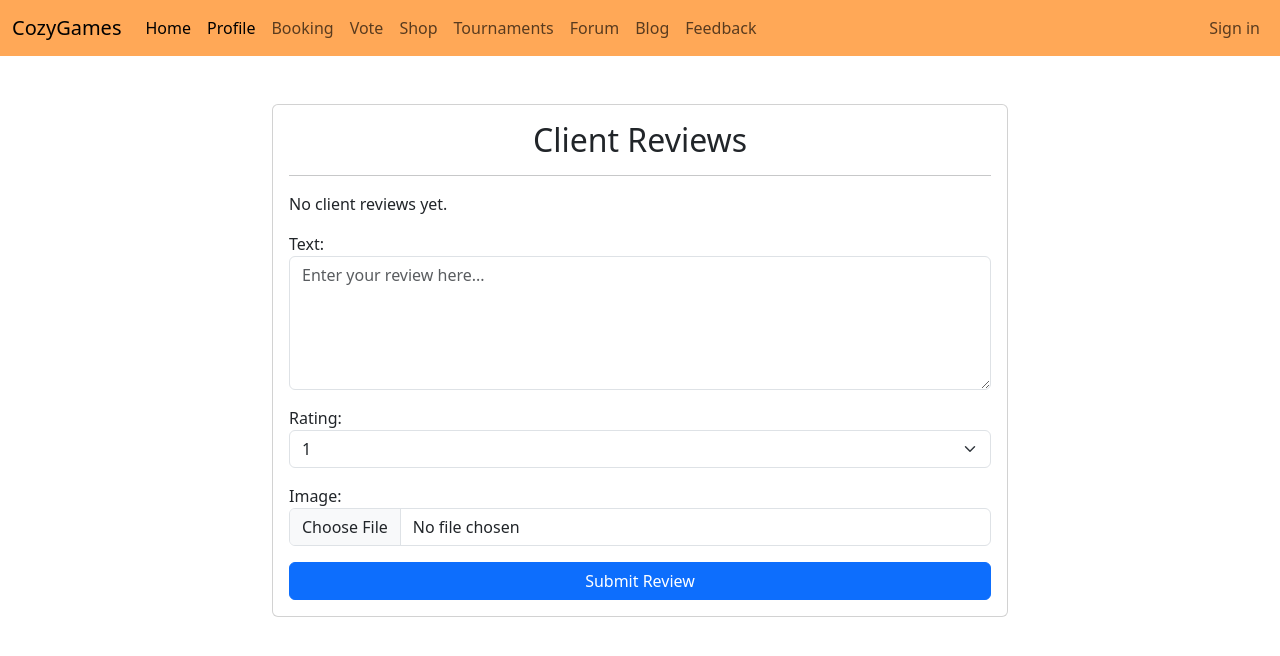
After one commit to Crusazer/CozyGames, a Django app: page /forum/create_review/ in a window 1280 px wide. The commit adds this page. Shown: the top 656 px of the page. Run offline with Django 5.2, Linux system fonts and the light colour scheme; parts of the project's set-up code (start-up, migrations or seed data) failed here and were passed over.

Commit message:
Added feedback Added library pillow to work with images

```diff
--- a/cozygames/tasks.py
+++ b/cozygames/tasks.py
@@ -1,6 +1,4 @@
 from celery import shared_task
-from datetime import datetime
-from celery import Celery
 
 
 @shared_task()
--- a/cozygames_core/templates/base.html
+++ b/cozygames_core/templates/base.html
@@ -46,6 +46,9 @@
                 <li class="nav-item">
                     <a class="nav-link" href="#">Blog</a>
                 </li>
+                <li class="nav-item">
+                    <a class="nav-link" href="{% url 'forum:client_reviews' %}">Feedback</a>
+                </li>
             </ul>
             <ul class="navbar-nav">
                 <li class="nav-item">
--- a/cozygames_core/urls.py
+++ b/cozygames_core/urls.py
@@ -17,9 +17,15 @@ Including another URLconf
 from django.contrib import admin
 from django.urls import path, include
 
+from cozygames_core import settings
+
 urlpatterns = [
     path('admin/', admin.site.urls),
     path('', include('cozygames.urls', namespace='booking')),
     path('users/', include('users.urls', namespace='user')),
     path('forum/', include('forum.urls', namespace='forum'))
 ]
+
+if settings.DEBUG:
+    from django.conf.urls.static import static
+    urlpatterns += static(settings.MEDIA_URL, document_root=settings.MEDIA_ROOT)
--- a/forum/admin.py
+++ b/forum/admin.py
@@ -22,3 +22,8 @@ class QuestionAdmin(admin.ModelAdmin):
 @admin.register(models.Message)
 class MessageAdmin(admin.ModelAdmin):
     pass
+
+
+@admin.register(models.ClientReview)
+class ClientReviewAdmin(admin.ModelAdmin):
+    pass
--- a/forum/apps.py
+++ b/forum/apps.py
@@ -4,3 +4,6 @@ from django.apps import AppConfig
 class ForumConfig(AppConfig):
     default_auto_field = 'django.db.models.BigAutoField'
     name = 'forum'
+
+    def ready(self):
+        import forum.tasks
--- a/forum/forms.py
+++ b/forum/forms.py
@@ -1,5 +1,6 @@
 from django import forms
 from . import models
+from . import tasks
 
 
 class MessageForm(forms.ModelForm):
@@ -33,3 +34,23 @@ class CreateQuestionForm(forms.ModelForm):
         widgets = {
             'author': forms.HiddenInput(),
         }
+
+
+class CreateReviewForm(forms.ModelForm):
+    class Meta:
+        RATING_CHOICES = [(i, str(i)) for i in range(1, 6)]
+        model = models.ClientReview
+        fields = ('text', 'rating', 'image')
+        widgets = {
+            'text': forms.Textarea(attrs={'class': 'form-control magic-mint-focus', 'rows': 5,
+                                          'placeholder': 'Enter your review here...'}),
+            'rating': forms.Select(choices=RATING_CHOICES, attrs={'class': 'form-select'}),
+            'image': forms.ClearableFileInput(attrs={'class': 'form-control'}),
+        }
+
+    # def save(self, commit=True, *args, **kwargs):
+    #     instance = super().save(*args, **kwargs)
+    #     if instance.image and commit:
+    #         tasks.create_thumbnail_image.delay(instance.__class__.__name__, instance.id, (100, 100))
+    #
+    #     return instance
--- a/forum/models.py
+++ b/forum/models.py
@@ -1,6 +1,9 @@
 from django.contrib.auth.models import User
 from django.db import models
 from django.db.models import QuerySet
+from django.core import validators
+
+from cozygames_core import settings
 
 
 class Theme(models.Model):
@@ -36,3 +39,26 @@ class Message(models.Model):
 
     def __str__(self):
         return f"Message from {self.user.username} on {self.date}"
+
+
+class ClientReview(models.Model):
+    user = models.ForeignKey(User, related_name='user', null=True, blank=True, on_delete=models.SET_NULL)
+    text = models.TextField(blank=False, null=False)
+    rating = models.PositiveSmallIntegerField(blank=False, null=False, validators=[validators.MinValueValidator(0),
+                                                                                   validators.MaxValueValidator(5)])
+    date_posted = models.DateTimeField(auto_now_add=True, null=False)
+    image = models.ImageField(upload_to='client_reviews/', blank=True, null=True)
+    objects: QuerySet
+
+    def get_photo_url(self) -> str | None:
+        if self.image:
+            return self.image.url
+
+    def get_thumbnail_url(self) -> str | None:
+        if self.image:
+            thumbnail_name = 'thumbnails/' + self.image.name.split('/')[-1]
+            return settings.MEDIA_URL + thumbnail_name
+        return None
+
+    def __str__(self):
+        return f"Review from {self.user or 'anonymous'} on {self.date_posted}"
--- /dev/null
+++ b/forum/templates/forum/client_reviews.html
@@ -0,0 +1,50 @@
+{% extends 'base.html' %}
+{% block title %}Cozygames: Client Reviews{% endblock %}
+{% block body %}
+<div class="container mt-5">
+    <div class="row justify-content-center">
+        <div class="col-lg-8">
+            <div class="card">
+                <div class="card-body">
+                    <h2 class="card-title text-center">Client Reviews</h2>
+                    <hr>
+                    {% for review in client_reviews %}
+                    <div class="card mb-3">
+                        <div class="card-body">
+                            <p class="card-text">{{ review.text }}</p>
+                            <p class="card-text"><small class="text-muted">Rating: {{ review.rating }}</small></p>
+                            {% if review.image %}
+                            <a href="#" data-bs-toggle="modal" data-bs-target="#exampleModal">
+                                <img src="{{ review.get_thumbnail_url }}" class="card-img-top img-thumbnail" alt="Review Photo"  style="width: 100px; height: 100px;">
+                            </a>
+                            <!-- Modal -->
+                            <div class="modal fade" id="exampleModal" tabindex="-1" aria-labelledby="exampleModalLabel" aria-hidden="true">
+                                <div class="modal-dialog modal-xl">
+                                    <div class="modal-content">
+                                        <div class="modal-body">
+                                            <img src="{{ review.get_photo_url }}" class="img-fluid" alt="Review Photo">
+                                        </div>
+                                    </div>
+                                </div>
+                            </div>
+                            {% endif %}
+                            <p class="card-text"><small class="text-muted">Posted by {{ review.user.username }} on
+                                {{ review.date_posted }}</small></p>
+                        </div>
+                    </div>
+                    {% empty %}
+                    <p>No client reviews yet.</p>
+                    {% endfor %}
+
+                    <!-- Form to submit a new review -->
+                    <form action="{% url 'forum:create_review' %}" method="POST" enctype="multipart/form-data">
+                        {% csrf_token %}
+                        {{ form.as_p }}
+                        <button type="submit" class="btn btn-primary w-100">Submit Review</button>
+                    </form>
+                </div>
+            </div>
+        </div>
+    </div>
+</div>
+{% endblock %}
--- a/forum/templates/forum/question_detail.html
+++ b/forum/templates/forum/question_detail.html
@@ -48,8 +48,6 @@
                     {% else %}
                     <div class="text-center text-muted">Sign in to send a message!</div>
                     {% endif %}
-
-
                 </div>
             </div>
         </div>
--- a/forum/urls.py
+++ b/forum/urls.py
@@ -7,5 +7,7 @@ urlpatterns = [
     path('questions/<int:theme_id>', views.QuestionsView.as_view(), name='questions'),
     path('question_detail/<int:question_id>/', views.QuestionDetail.as_view(), name='question_detail'),
     path('create_message/', views.CreateMessageView.as_view(), name='create_message'),
-    path('create_question', views.CreateQuestionView.as_view(), name='create_question')
+    path('create_question/', views.CreateQuestionView.as_view(), name='create_question'),
+    path('client_reviews/', views.ClientReviewView.as_view(), name='client_reviews'),
+    path('create_review/', views.CreateClientReviewView.as_view(), name='create_review')
 ]
--- a/forum/views.py
+++ b/forum/views.py
@@ -4,8 +4,7 @@ from django.shortcuts import redirect
 from django.urls import reverse
 from django.views import generic
 
-from . import forms
-from . import models
+from . import forms, tasks, models
 
 
 class ThemesView(generic.ListView):
@@ -69,3 +68,34 @@ class CreateQuestionView(LoginRequiredMixin, generic.FormView):
     def form_invalid(self, form):
         messages.warning(self.request, "Incorrect input.")
         return super().form_invalid(form)
+
+
+class ClientReviewView(generic.ListView):
+    model = models.ClientReview
+    ordering = ('date_posted',)
+    context_object_name = 'client_reviews'
+    template_name = 'forum/client_reviews.html'
+
+    def get_context_data(self, *, object_list=None, **kwargs):
+        context = super().get_context_data(object_list=object_list, **kwargs)
+        context['form'] = forms.CreateReviewForm()
+        return context
+
+
+class CreateClientReviewView(generic.FormView):
+    template_name = 'forum/client_reviews.html'
+    form_class = forms.CreateReviewForm
+
+    def form_valid(self, form: forms.CreateReviewForm):
+        review = form.save(commit=False)
+        if self.request.user.is_authenticated:
+            review.user = self.request.user
+        else:
+            review.user = None
+        review.save()
+        tasks.create_thumbnail_image.delay(review.__class__.__name__, review.id, (100, 100))
+        return redirect(reverse('forum:client_reviews'))
+
+    def form_invalid(self, form):
+        messages.warning(self.request, 'Incorrect input. Try again.')
+        return super().form_invalid(form)
--- a/requirements.txt
+++ b/requirements.txt
@@ -16,3 +16,4 @@ sqlparse==0.4.4
 tzdata==2024.1
 vine==5.1.0
 wcwidth==0.2.13
+pillow==10.3.0
```
Also changed, not shown: cozygames_core/settings.py (+2 -14 lines), forum/tasks.py (added, +52 -0 lines), forum/migrations/0003_clientreview.py (added), forum/migrations/0004_alter_clientreview_rating.py (added), forum/migrations/0005_remove_clientreview_photo_clientreview_image.py (added).
